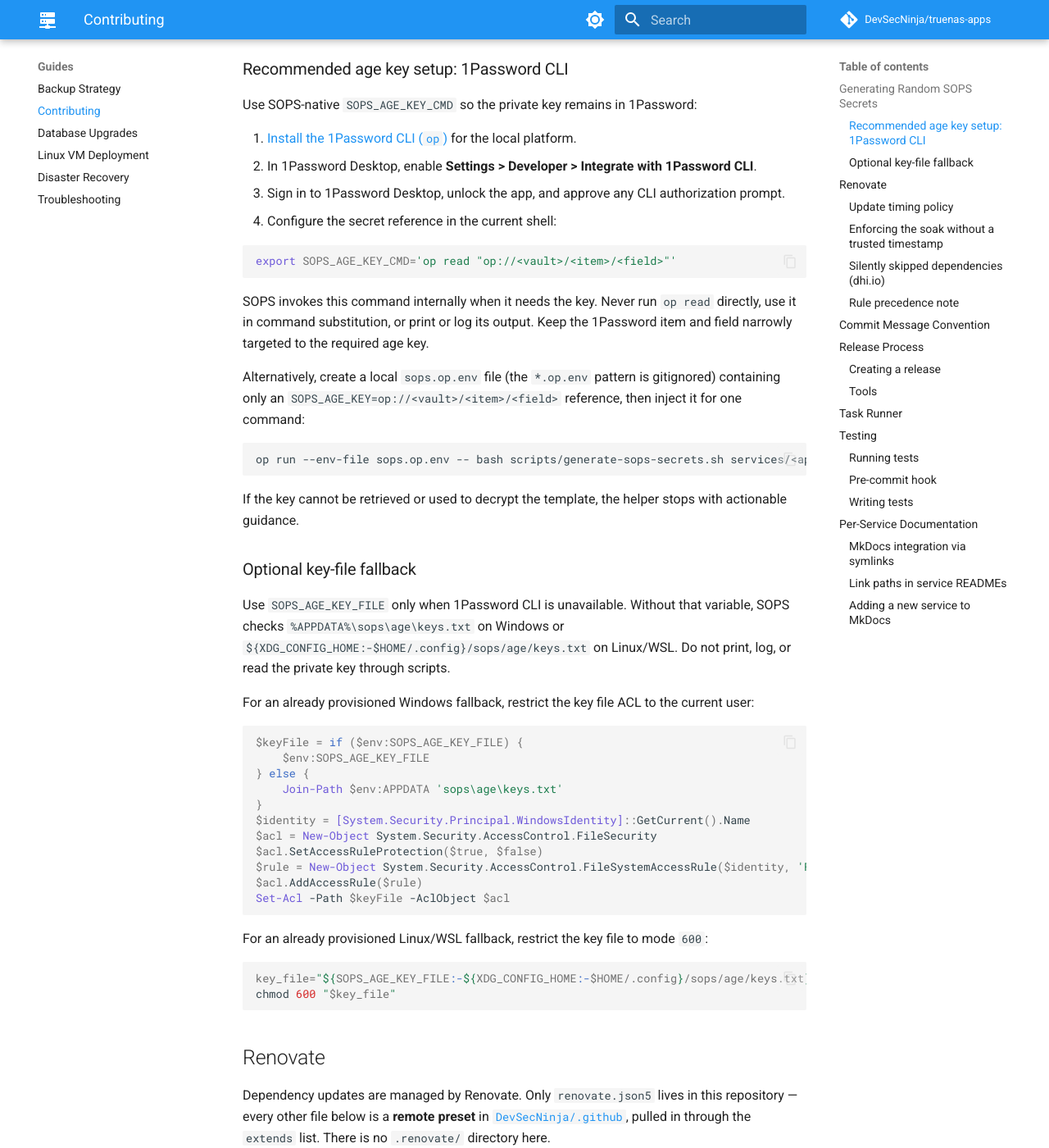
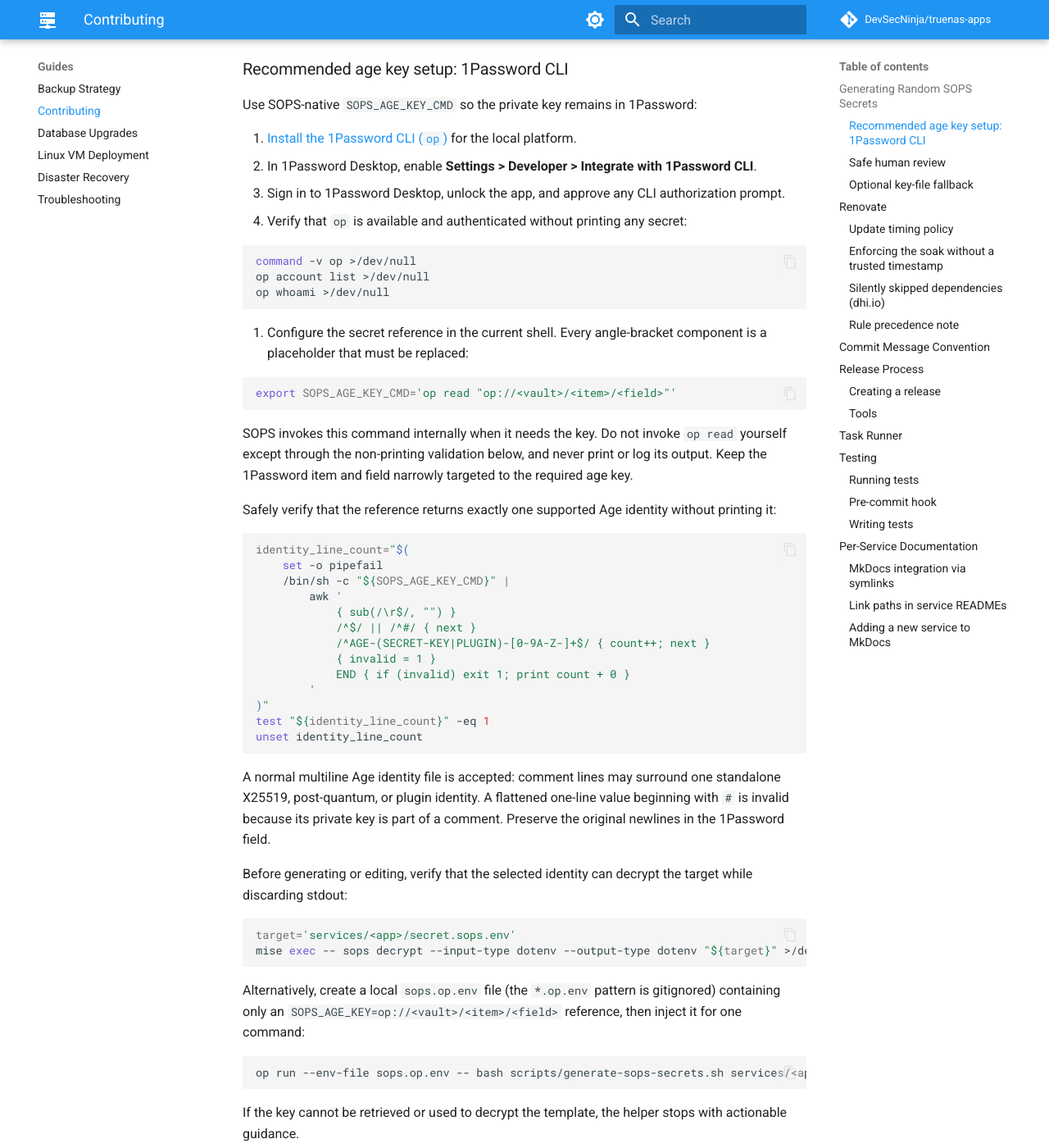
Before and after one commit to DevSecNinja/truenas-apps, an MkDocs documentation site: the page built from docs/CONTRIBUTING.md, in a window 1280 px wide and 1400 px high, scrolled down 842 px. Shown: the whole window at 82% size. Built offline with MkDocs 1.6.1 and Material for MkDocs 9.7.7, drawn with Linux system fonts in a browser that asks for light colours; comment, search, counter and statistics services are not loaded; some of the changed text lies outside the part shown.

Commit message:
fix(sops): harden 1Password secret workflow
Co-authored-by: Copilot App <223556219+Copilot@users.noreply.github.com>

````diff
--- a/docs/CONTRIBUTING.md
+++ b/docs/CONTRIBUTING.md
@@ -29,13 +29,52 @@ Use SOPS-native `SOPS_AGE_KEY_CMD` so the private key remains in 1Password:
 1. [Install the 1Password CLI (`op`)](https://developer.1password.com/docs/cli/get-started/) for the local platform.
 2. In 1Password Desktop, enable **Settings > Developer > Integrate with 1Password CLI**.
 3. Sign in to 1Password Desktop, unlock the app, and approve any CLI authorization prompt.
-4. Configure the secret reference in the current shell:
+4. Verify that `op` is available and authenticated without printing any secret:
+
+   ```sh
+   command -v op >/dev/null
+   op account list >/dev/null
+   op whoami >/dev/null
+   ```
+
+5. Configure the secret reference in the current shell. Every angle-bracket component is a placeholder that must be replaced:
 
    ```sh
    export SOPS_AGE_KEY_CMD='op read "op://<vault>/<item>/<field>"'
    ```
 
-SOPS invokes this command internally when it needs the key. Never run `op read` directly, use it in command substitution, or print or log its output. Keep the 1Password item and field narrowly targeted to the required age key.
+SOPS invokes this command internally when it needs the key. Do not invoke `op read` yourself except through the non-printing validation below, and never print or log its output. Keep the 1Password item and field narrowly targeted to the required age key.
+
+Safely verify that the reference returns exactly one supported Age identity
+without printing it:
+
+```sh
+identity_line_count="$(
+    set -o pipefail
+    /bin/sh -c "${SOPS_AGE_KEY_CMD}" |
+        awk '
+            { sub(/\r$/, "") }
+            /^$/ || /^#/ { next }
+            /^AGE-(SECRET-KEY|PLUGIN)-[0-9A-Z-]+$/ { count++; next }
+            { invalid = 1 }
+            END { if (invalid) exit 1; print count + 0 }
+        '
+)"
+test "${identity_line_count}" -eq 1
+unset identity_line_count
+```
+
+A normal multiline Age identity file is accepted: comment lines may surround
+one standalone X25519, post-quantum, or plugin identity. A flattened one-line
+value beginning with `#` is invalid because its private key is part of a
+comment. Preserve the original newlines in the 1Password field.
+
+Before generating or editing, verify that the selected identity can decrypt the target while discarding stdout:
+
+```sh
+target='services/<app>/secret.sops.env'
+mise exec -- sops decrypt --input-type dotenv --output-type dotenv "${target}" >/dev/null
+```
 
 Alternatively, create a local `sops.op.env` file (the `*.op.env` pattern is gitignored) containing only an `SOPS_AGE_KEY=op://<vault>/<item>/<field>` reference, then inject it for one command:
 
@@ -44,6 +83,61 @@ op run --env-file sops.op.env -- bash scripts/generate-sops-secrets.sh services/
 ```
 
 If the key cannot be retrieved or used to decrypt the template, the helper stops with actionable guidance.
+
+### Safe human review
+
+Open the encrypted target through SOPS with VS Code:
+
+```sh
+target='services/<app>/secret.sops.env'
+SOPS_EDITOR='code --wait' mise exec -- sops edit "${target}"
+```
+
+Replace remaining sentinels and required user-supplied or shared values in the editor. Save and close the file; SOPS then re-encrypts it. Never redirect decrypted output to a plaintext file.
+
+Check encryption status, reject unresolved sentinels without printing
+plaintext, review the Git status, scan the working tree for leaks, and confirm
+that no generated temporary files remain:
+
+```bash
+status="$(mise exec -- sops filestatus "${target}")"
+printf '%s\n' "${status}" | grep -Eq '"encrypted"[[:space:]]*:[[:space:]]*true' || {
+    printf '%s\n' 'ERROR: target is not SOPS-encrypted' >&2
+    exit 1
+}
+unset status
+
+set +e
+mise exec -- sops decrypt --input-type dotenv --output-type dotenv "${target}" |
+    awk -F= '$2 == "GENERATE" || $2 == "CHANGE_ME" { found = 1 } END { exit found ? 42 : 0 }'
+pipeline_status=("${PIPESTATUS[@]}")
+set -e
+if ((pipeline_status[0] != 0)); then
+    printf '%s\n' 'ERROR: target cannot be decrypted' >&2
+    exit 1
+fi
+if ((pipeline_status[1] == 42)); then
+    printf '%s\n' 'ERROR: unresolved secret sentinel' >&2
+    exit 1
+fi
+if ((pipeline_status[1] != 0)); then
+    printf '%s\n' 'ERROR: sentinel validation failed' >&2
+    exit 1
+fi
+unset pipeline_status
+
+git status --short -- "${target}"
+mise exec -- gitleaks dir --redact .
+leftover="$(
+    find "$(dirname "${target}")" -maxdepth 1 -type f \
+        -name "$(basename "${target}").generated.*" -print -quit
+)"
+test -z "${leftover}" || {
+    printf 'ERROR: generated temporary file remains: %s\n' "${leftover}" >&2
+    exit 1
+}
+unset leftover
+```
 
 ### Optional key-file fallback
 
@@ -248,6 +342,11 @@ sets this automatically.
 
 Lefthook runs both the DCCD and SOPS secret unit suites before every commit. CI and the Taskfile also
 include both projects' unit and integration tests; DCCD E2E tests run separately with Docker.
+
+The SOPS integration suite creates a fresh temporary Age identity for every test, encrypts a fixture,
+runs generate-once replacement through an offline fake `op`, decrypts and verifies the result, then
+reruns the helper to prove no-op idempotency. Failure paths prove the encrypted SHA-256 is unchanged
+and leave no generated temporary files. CI never uses a production Age key.
 
 ### Writing tests
 
````
Also changed, not shown: other parts of docs/CONTRIBUTING.md (+3 -3 lines), .github/copilot-instructions.md, .github/skills/new-docker-app/SKILL.md, .github/skills/sops-secrets/SKILL.md (added), 8 other files.
